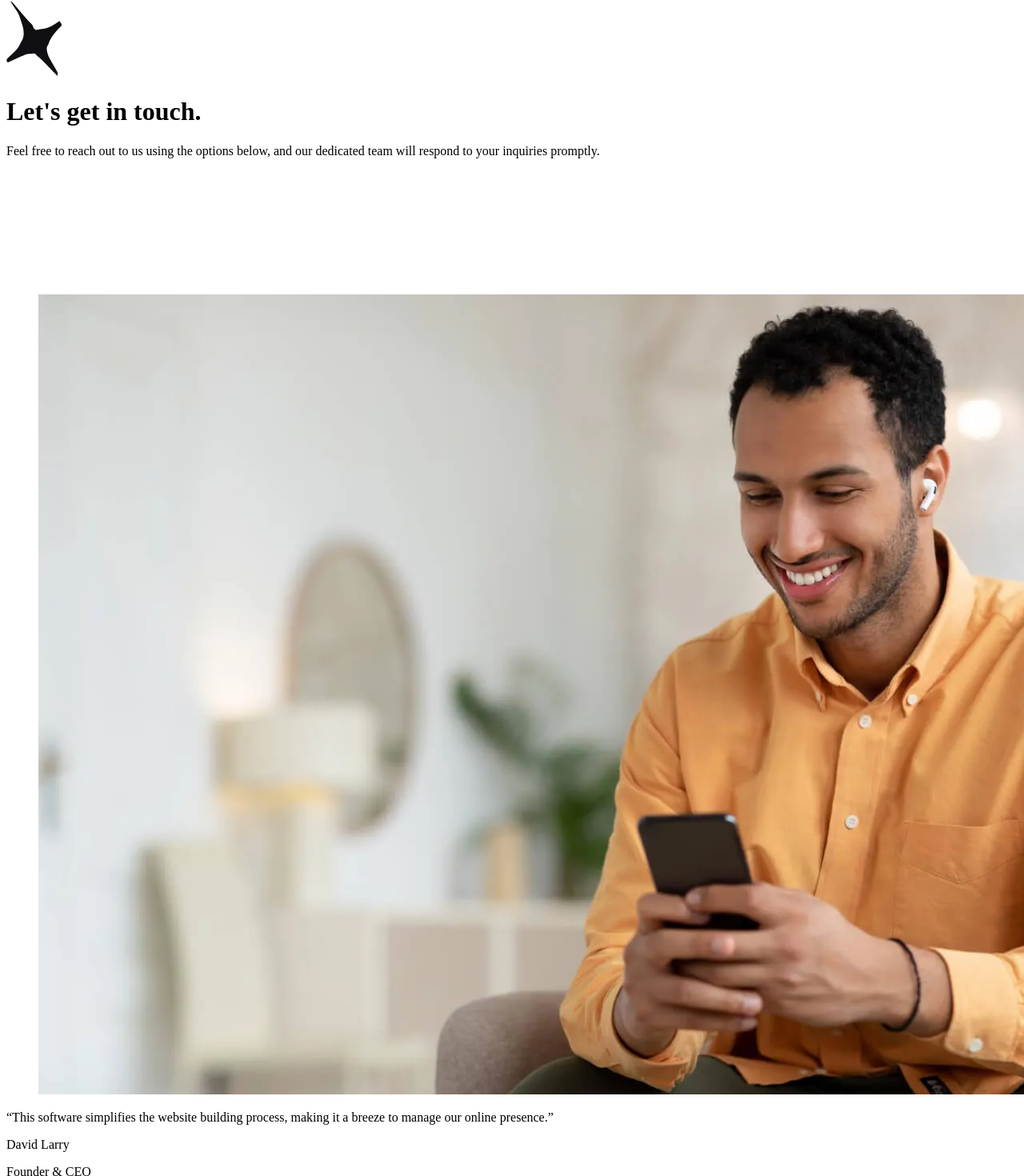
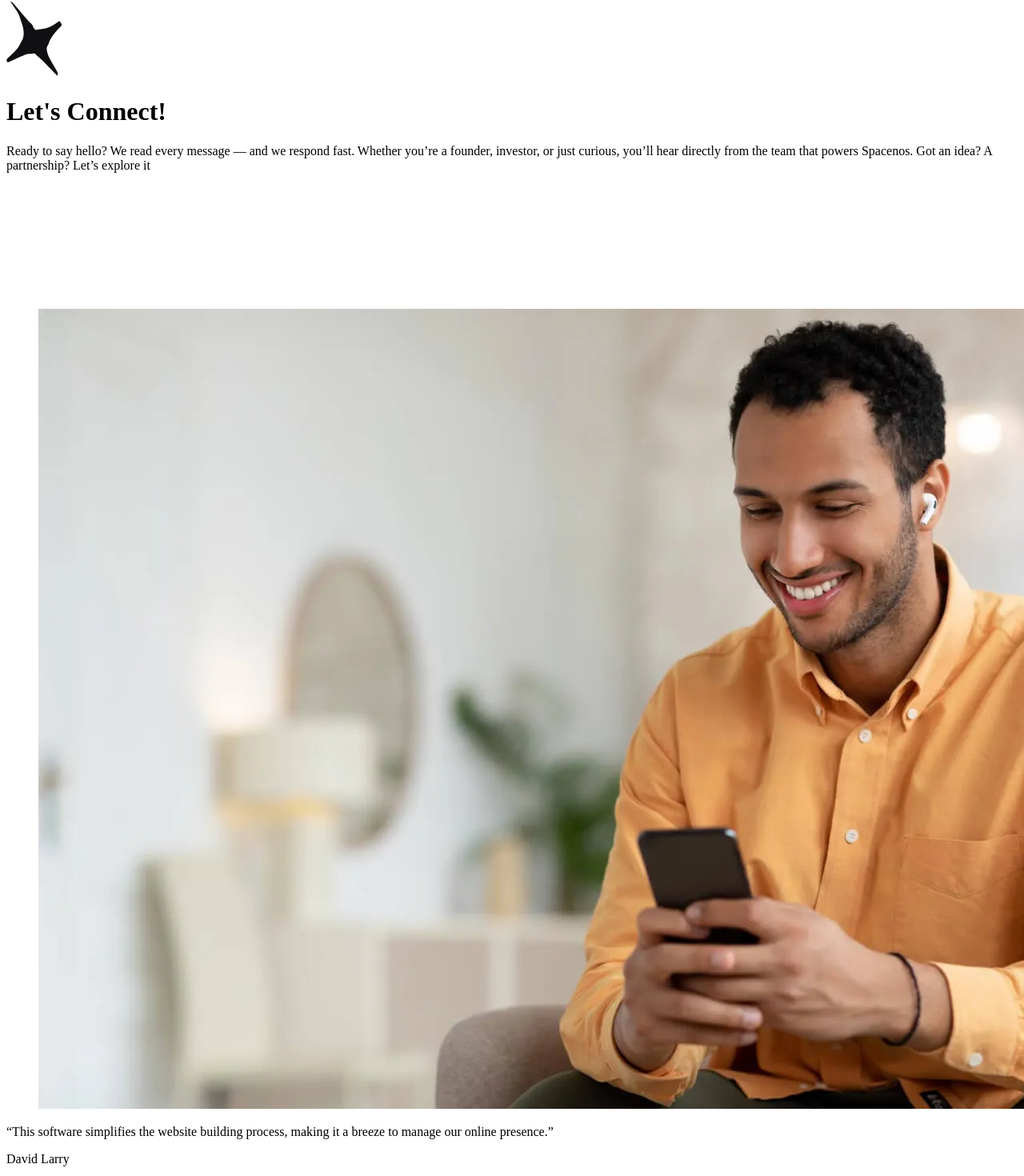
Before and after one commit to Tarunnagpal7/spacenos-lexend, a Next.js app: page /page-contact in a window 1280 px wide. Shown: the part 2337-3807 px from the top of the page at 80% size. Built offline with nearby package versions, Linux system fonts and the light colour scheme.

Commit message:
modifying the content pages

```diff
--- a/components/innerpages/Contact1.jsx
+++ b/components/innerpages/Contact1.jsx
@@ -43,11 +43,10 @@ export default function Contact1() {
           >
             <div className="vstack items-center gap-2 lg:gap-4 mb-4 sm:mb-6 lg:mb-8 max-w-750px mx-auto text-center">
               <h1 className="h2 sm:h1 lg:display-6 xl:display-5 m-0">
-                Let's get in touch.
+                Let's Connect!
               </h1>
               <p className="fs-6 sm:fs-5 text-dark dark:text-white text-opacity-70">
-                Feel free to reach out to us using the options below, and our
-                dedicated team will respond to your inquiries promptly.
+                Ready to say hello? We read every message — and we respond fast. Whether you’re a founder, investor, or just curious, you’ll hear directly from the team that powers Spacenos. Got an idea? A partnership? Let’s explore it
               </p>
             </div>
             <div className="panel rounded-3 overflow-hidden bg-secondary dark:bg-gray-800">
@@ -92,8 +91,7 @@ export default function Contact1() {
                     className="vstack gap-2 p-3 sm:p-6 xl:p-8"
                   >
                     <p className="fs-6 text-dark dark:text-white text-opacity-70 mb-2">
-                      Have a question or feedback? Fill out the form below, and
-                      we'll get back to you as soon as possible.
+                     This form connects you directly to Spacenos leadership for AI strategy, investment and partnerships. Expect a confidential and focused response
                     </p>
                     <div className="row child-cols-12 sm:child-cols-6 g-2">
                       <div>
@@ -132,7 +130,7 @@ export default function Contact1() {
                     </button>
                     <p className="text-center">
                       Or drop us a message via
-                      <a className="uc-link" href="mailto:hello@lexend.co">
+                      <a className=" m-1 uc-link" href="mailto:hello@lexend.co">
                         email
                       </a>
                       .
--- a/components/innerpages/Testimonials.jsx
+++ b/components/innerpages/Testimonials.jsx
@@ -56,7 +56,7 @@ export default function VideoComponent() {
                 className="h4 sm:h1 m-0 text-center"
                 data-anime="onview: -100; translateY: [48, 0]; opacity: [0, 1]; easing: spring(1, 80, 10, 0); duration: 450; delay: 100;"
               >
-                Testimonails
+                Testimonials
               </h2>
              <div className="flex flex-wrap  gap-6 px-4">
                   {videoData.map((video, index) => (
```
